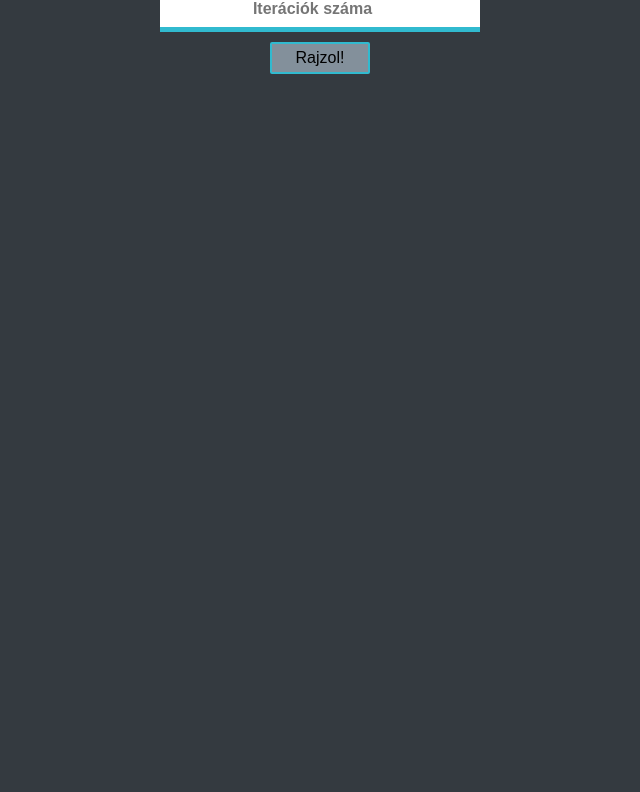
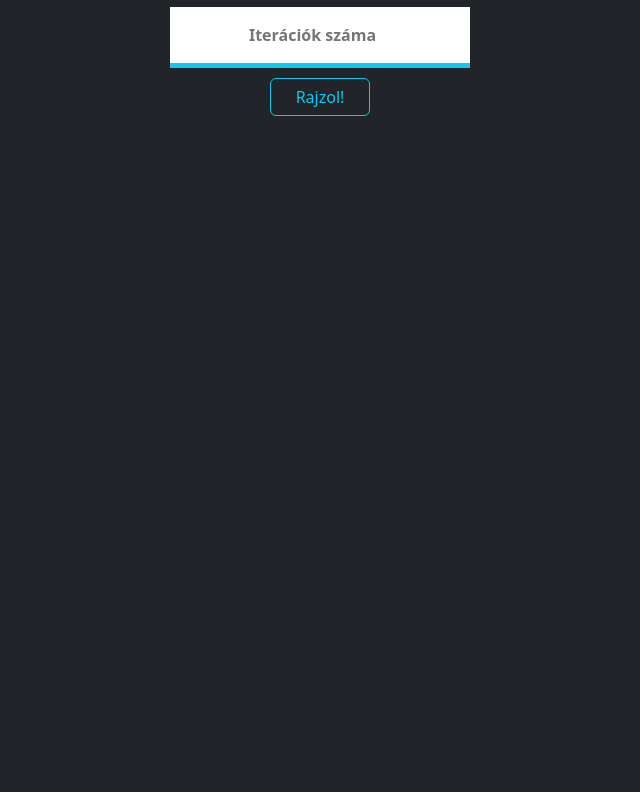
Before and after one commit to krozsii/FIBONACCIRAJZOLO_W7IIHM_KROZSER, a plain HTML site: page FRONTEND/index.html in a window 1280 px wide. Shown: the part 89-881 px from the top of the page, without its empty margins (320-960 px from the left). Drawn offline with nearby package versions, Linux system fonts and the light colour scheme.

Commit message:
Bootstrap hozzáadása

```diff
--- a/FRONTEND/index.html
+++ b/FRONTEND/index.html
@@ -5,71 +5,16 @@
     <meta name="viewport" content="width=device-width, initial-scale=1.0">
     <title>Fibonacci rajzoló</title>
     <script src="./script.js"></script>
-    <style>
-        body{
-            background-color: #343a40;
-            color: #31bacf;
-            text-align: center;
-            font-family:'Lucida Sans', 'Lucida Sans Regular', 'Lucida Grande', 'Lucida Sans Unicode', Geneva, Verdana, sans-serif;
-            letter-spacing: 1px;
-        }
+    <link rel="stylesheet" href="./style.css">
+    <link href="https://cdn.jsdelivr.net/npm/bootstrap@5.3.6/dist/css/bootstrap.min.css" rel="stylesheet" integrity="sha384-4Q6Gf2aSP4eDXB8Miphtr37CMZZQ5oXLH2yaXMJ2w8e2ZtHTl7GptT4jmndRuHDT" crossorigin="anonymous">
+</head>
 
-        input{
-            border: 0;
-            padding: 10px;
-            width: 300px;
-            border-bottom: 5px solid #31bacf;
-            outline: none;
-        }
+<body class="bg-dark text-info text-center">
+    <h1 class="m-4">Fibonacci rajzoló</h1>
+    <input type="number" name="iteration" id="iteration" class="border-5 border-info border-top-0 border-end-0 border-start-0 p-3" min="1" max="11" step="1" placeholder="Iterációk száma">
+    <button type="button" onclick="sendReq()" class="btn btn-outline-info d-block">Rajzol!</button>
+    <span id="spiral_values" class="text-light"></span>
 
-        input::placeholder{
-            font-size: medium;
-            font-weight: bold;
-            text-align: center;
-        }
-
-        button{
-            background-color: #83909b;
-            font-size: medium;
-            border: 2px solid #31bacf;
-            width: 100px;
-            border-radius: 2px;
-            display: block;
-            padding: 5px;
-            margin: 10px auto;
-            transition: 0.3s ease-in-out;
-        }
-
-        button:hover{
-            background-color: #343a40;
-            color: #31bacf;
-        }
-
-        #spiral {
-            position: relative;
-            width: 1000px;
-            height: 700px;
-            margin: 0 auto;
-        }
-
-        .box {
-            position: absolute;
-            border: 2px solid black;
-            background: rgba(49, 186, 207, 0.6);
-            color: black;
-            display: flex;
-            justify-content: center;
-            align-items: center;
-            font-weight: bold;
-        }
-    </style>
-</head>
-<body>
-    <h1>Fibonacci rajzoló</h1>
-    <input type="number" name="iteration" id="iteration" min="1" max="11" step="1" placeholder="Iterációk száma">
-    <button type="button" onclick="sendReq()">Rajzol!</button>
-    <span id="spiral_values"></span>
-
-    <div id="spiral"></div>
+    <div id="spiral" class="position-relative"></div>
 </body>
 </html>
--- /dev/null
+++ b/FRONTEND/style.css
@@ -0,0 +1,37 @@
+body{
+    font-family:'Lucida Sans', 'Lucida Sans Regular', 'Lucida Grande', 'Lucida Sans Unicode', Geneva, Verdana, sans-serif;
+    letter-spacing: 1px;
+}
+
+input{
+    width: 300px;
+    outline: none;
+}
+
+input::placeholder{
+    font-size: medium;
+    font-weight: bold;
+    text-align: center;
+}
+
+button{
+    width: 100px;
+    margin: 10px auto !important;
+}
+
+#spiral {
+    width: 1000px;
+    height: 700px;
+    margin: 0 auto;
+}
+
+.box {
+    position: absolute;
+    border: 2px solid black;
+    background: rgba(49, 186, 207, 0.6);
+    color: black;
+    display: flex;
+    justify-content: center;
+    align-items: center;
+    font-weight: bold;
+}
```
